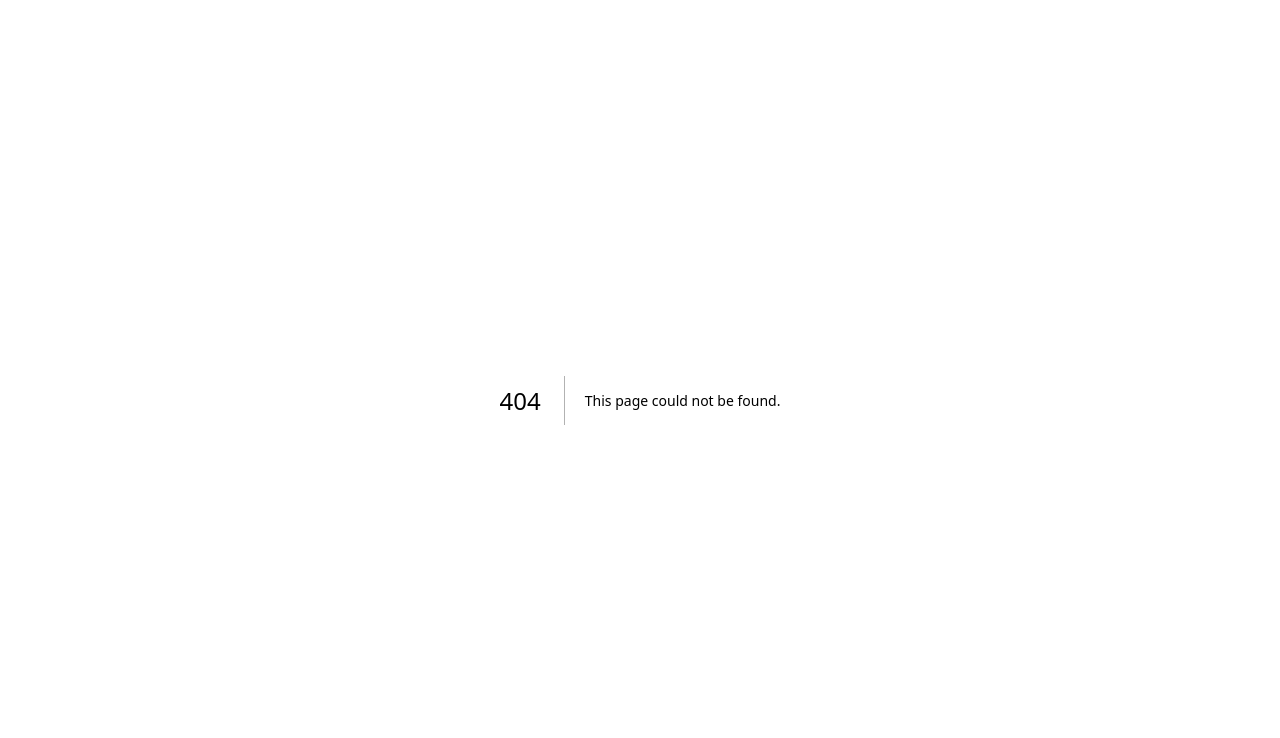
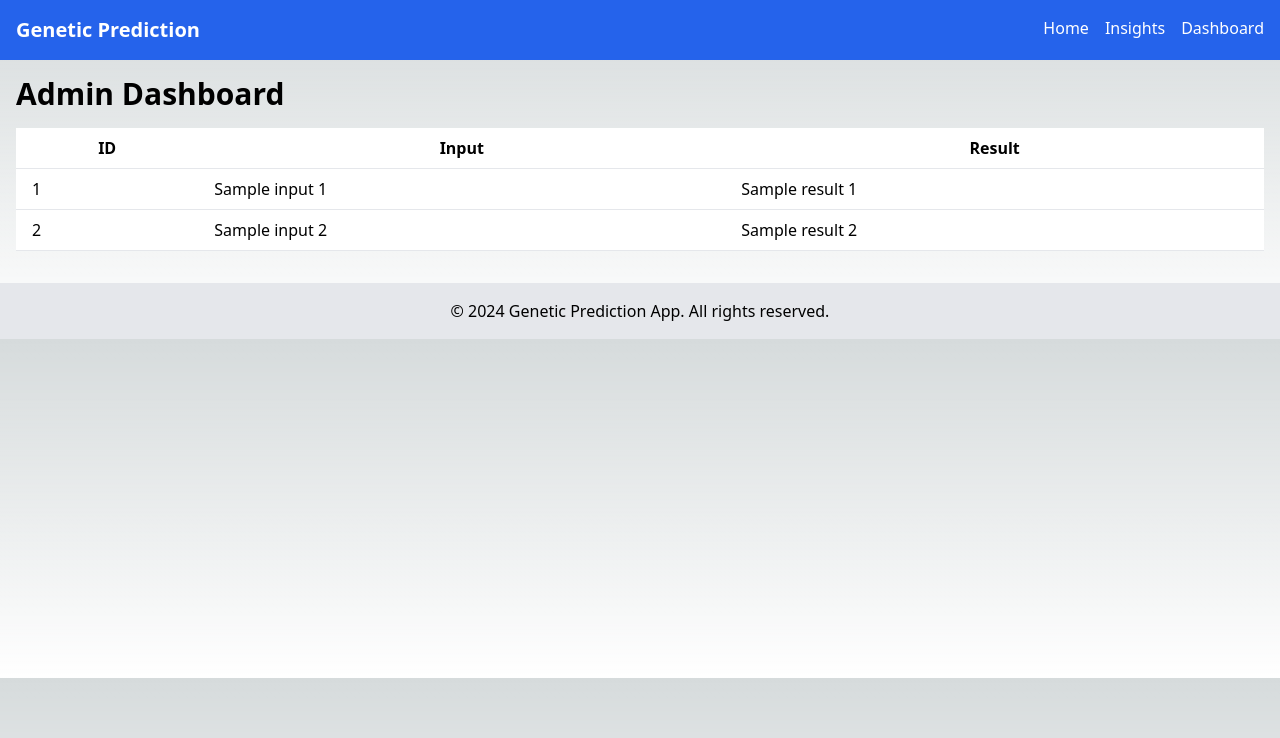
Before and after one commit to Deveshu04/Genetic-Disorder-Prediction-App, a Next.js app: page /dashboard in a window 1280 px wide. Before the commit this address had no page. Shown: the top 738 px of the page. Built offline with nearby package versions, Linux system fonts and the light colour scheme.

Commit message:
Added components, dashboard, insights, styles basic structure.

```diff
--- /dev/null
+++ b/app/components/DashboardTable.tsx
@@ -0,0 +1,45 @@
+'use client'
+import { useState, useEffect } from 'react'
+
+// Define an interface for the prediction object
+interface Prediction {
+    id: number;
+    input: string;
+    result: string;
+}
+
+export default function DashboardTable() {
+    // Explicitly type the state as an array of Prediction
+    const [predictions, setPredictions] = useState<Prediction[]>([])
+
+    useEffect(() => {
+        // Fetch predictions from your API
+        // For now, we'll use sample data
+        const samplePredictions: Prediction[] = [
+            { id: 1, input: 'Sample input 1', result: 'Sample result 1' },
+            { id: 2, input: 'Sample input 2', result: 'Sample result 2' },
+        ]
+        setPredictions(samplePredictions)
+    }, [])
+
+    return (
+        <table className="min-w-full bg-white">
+            <thead>
+            <tr>
+                <th className="py-2 px-4 border-b">ID</th>
+                <th className="py-2 px-4 border-b">Input</th>
+                <th className="py-2 px-4 border-b">Result</th>
+            </tr>
+            </thead>
+            <tbody>
+            {predictions.map((prediction) => (
+                <tr key={prediction.id}>
+                    <td className="py-2 px-4 border-b">{prediction.id}</td>
+                    <td className="py-2 px-4 border-b">{prediction.input}</td>
+                    <td className="py-2 px-4 border-b">{prediction.result}</td>
+                </tr>
+            ))}
+            </tbody>
+        </table>
+    )
+}
--- /dev/null
+++ b/app/components/Footer.tsx
@@ -0,0 +1,11 @@
+// app/components/Footer.tsx
+
+export default function Footer() {
+    return (
+        <footer className="bg-gray-200 p-4 mt-8">
+            <div className="container mx-auto text-center">
+                <p>&copy; 2024 Genetic Prediction App. All rights reserved.</p>
+            </div>
+        </footer>
+    )
+}
--- /dev/null
+++ b/app/components/Header.tsx
@@ -0,0 +1,16 @@
+import Link from 'next/link'
+
+export default function Header() {
+    return (
+        <header className="bg-blue-600 text-white p-4">
+            <nav className="container mx-auto flex justify-between">
+                <Link href="/" className="text-xl font-bold">Genetic Prediction</Link>
+                <div>
+                    <Link href="/" className="mr-4">Home</Link>
+                    <Link href="/insights" className="mr-4">Insights</Link>
+                    <Link href="/dashboard">Dashboard</Link>
+                </div>
+            </nav>
+        </header>
+    )
+}
--- /dev/null
+++ b/app/components/InsightCharts.tsx
@@ -0,0 +1,34 @@
+'use client'
+declare module 'recharts';
+import { PieChart, Pie, BarChart, Bar, XAxis, YAxis, CartesianGrid, Tooltip, Legend } from 'recharts'
+
+const sampleData = [
+    { name: 'Group A', value: 400 },
+    { name: 'Group B', value: 300 },
+    { name: 'Group C', value: 300 },
+    { name: 'Group D', value: 200 },
+]
+
+export default function InsightCharts() {
+    return (
+        <div className="space-y-8">
+            <div>
+                <h2 className="text-2xl font-bold mb-4">Sample Pie Chart</h2>
+                <PieChart width={400} height={400}>
+                    <Pie data={sampleData} dataKey="value" nameKey="name" cx="50%" cy="50%" outerRadius={80} fill="#8884d8" label />
+                </PieChart>
+            </div>
+            <div>
+                <h2 className="text-2xl font-bold mb-4">Sample Bar Chart</h2>
+                <BarChart width={600} height={300} data={sampleData}>
+                    <CartesianGrid strokeDasharray="3 3" />
+                    <XAxis dataKey="name" />
+                    <YAxis />
+                    <Tooltip />
+                    <Legend />
+                    <Bar dataKey="value" fill="#8884d8" />
+                </BarChart>
+            </div>
+        </div>
+    )
+}
--- /dev/null
+++ b/app/components/PredictionForm.tsx
@@ -0,0 +1,58 @@
+'use client'
+import React, { useState, FormEvent } from 'react'
+
+// Define types for our state
+interface InputData {
+    // Add properties based on your form fields
+    // For example:
+    // gene: string;
+    // age: number;
+}
+
+interface PredictionResult {
+    result: string;
+}
+
+export default function PredictionForm() {
+    const [inputData, setInputData] = useState<InputData>({})
+    const [prediction, setPrediction] = useState<PredictionResult | null>(null)
+
+    const handleInputChange = (e: React.ChangeEvent<HTMLInputElement>) => {
+        const { name, value } = e.target
+        setInputData(prevData => ({
+            ...prevData,
+            [name]: value
+        }))
+    }
+
+    const handleSubmit = async (e: FormEvent<HTMLFormElement>) => {
+        e.preventDefault()
+        // Call your API here and set the prediction
+        console.log(inputData)
+        // Simulate API call
+        setPrediction({ result: 'Sample prediction' })
+    }
+
+    return (
+        <form onSubmit={handleSubmit} className="space-y-4">
+            {/* Add your form fields here */}
+            {/* Example: */}
+            <input
+                type="text"
+                name="gene"
+                onChange={handleInputChange}
+                className="border p-2 rounded"
+                placeholder="Enter gene"
+            />
+            <button type="submit" className="bg-blue-500 text-white px-4 py-2 rounded">
+                Predict
+            </button>
+            {prediction && (
+                <div className="mt-4">
+                    <h2 className="text-xl font-bold">Prediction Result:</h2>
+                    <p>{prediction.result}</p>
+                </div>
+            )}
+        </form>
+    )
+}
--- /dev/null
+++ b/app/dashboard/page.tsx
@@ -0,0 +1,10 @@
+import DashboardTable from '../components/DashboardTable'
+
+export default function Dashboard() {
+    return (
+        <div className="container mx-auto px-4">
+            <h1 className="text-3xl font-bold my-4">Admin Dashboard</h1>
+            <DashboardTable />
+        </div>
+    )
+}
--- /dev/null
+++ b/app/insights/page.tsx
@@ -0,0 +1,10 @@
+import InsightCharts from '../components/InsightCharts'
+
+export default function Insights() {
+    return (
+        <div className="container mx-auto px-4">
+            <h1 className="text-3xl font-bold my-4">Insights</h1>
+            <InsightCharts />
+        </div>
+    )
+}
--- a/app/layout.tsx
+++ b/app/layout.tsx
@@ -1,22 +1,19 @@
-import type { Metadata } from "next";
-import { Inter } from "next/font/google";
-import "./globals.css";
-
-const inter = Inter({ subsets: ["latin"] });
-
-export const metadata: Metadata = {
-  title: "Create Next App",
-  description: "Generated by create next app",
-};
+import './styles/globals.css'
+import Header from './components/Header'
+import Footer from './components/Footer'
 
 export default function RootLayout({
-  children,
-}: Readonly<{
-  children: React.ReactNode;
-}>) {
+                                     children,
+                                   }: {
+  children: React.ReactNode
+}) {
   return (
-    <html lang="en">
-      <body className={inter.className}>{children}</body>
-    </html>
-  );
+      <html lang="en">
+      <body>
+      <Header />
+      <main>{children}</main>
+      <Footer />
+      </body>
+      </html>
+  )
 }
--- a/app/page.tsx
+++ b/app/page.tsx
@@ -1,17 +1,10 @@
-
-import Head from 'next/head';
+import PredictionForm from './components/PredictionForm'
 
 export default function Home() {
-  return (
-      <div>
-        <Head>
-          <title>Genetic Disorder Prediction App</title>
-          <link rel="icon" href="/favicon.ico" />
-        </Head>
-
-        <main>
-          <h1>Hello World</h1>
-        </main>
-      </div>
-  );
+    return (
+        <div className="container mx-auto px-4">
+            <h1 className="text-3xl font-bold my-4">Genetic Prediction</h1>
+            <PredictionForm />
+        </div>
+    )
 }
```
Also changed, not shown: package.json (+6 -4 lines), app/styles/globals.css (renamed from app/globals.css), 1 other file (tests, documents, lock files or other folders).
